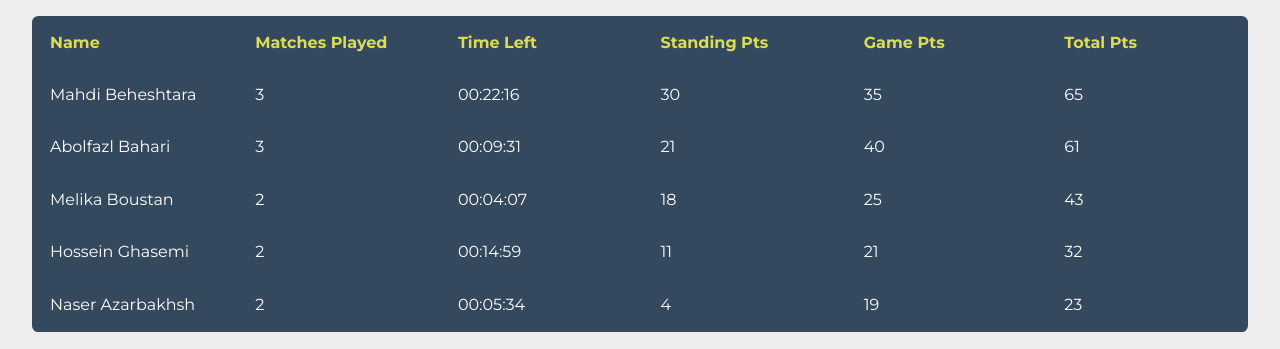
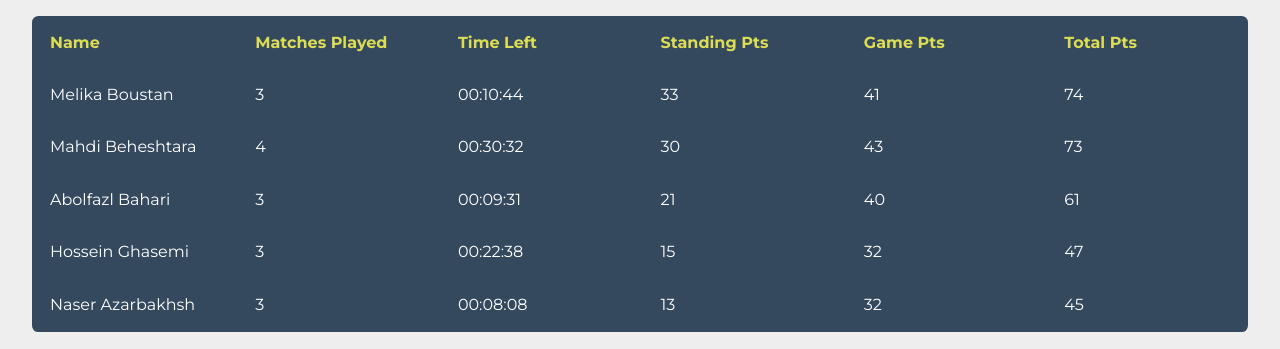
Before and after one commit to sarv-games/sarv-games.github.com, a plain HTML site: page s4.html in a window 1280 px wide. Shown: the part 158-507 px from the top of the page. Drawn offline with nearby package versions, Linux system fonts and the light colour scheme.

Commit message:
Updated the table after fourth match of group A

```diff
--- a/s4.html
+++ b/s4.html
@@ -47,12 +47,20 @@
     <th>Total Pts</th>
   </tr>
   <tr>
+    <td data-th="Name">Melika Boustan</td>
+    <td data-th="Matches Played">3</td>
+    <td data-th="Time Left">00:10:44</td>
+    <td data-th="Standing Pts">33</td>
+    <td data-th="Game Pts">41</td>
+    <td data-th="Total Pts">74</td>
+  </tr>
+  <tr>
     <td data-th="Name">Mahdi Beheshtara</td>
-    <td data-th="Matches Played">3</td>
-    <td data-th="Time Left">00:22:16</td>
+    <td data-th="Matches Played">4</td>
+    <td data-th="Time Left">00:30:32</td>
     <td data-th="Standing Pts">30</td>
-    <td data-th="Game Pts">35</td>
-    <td data-th="Total Pts">65</td>
+    <td data-th="Game Pts">43</td>
+    <td data-th="Total Pts">73</td>
   </tr>
   <tr>
     <td data-th="Name">Abolfazl Bahari</td>
@@ -63,28 +71,20 @@
     <td data-th="Total Pts">61</td>
   </tr>
   <tr>
-    <td data-th="Name">Melika Boustan</td>
-    <td data-th="Matches Played">2</td>
-    <td data-th="Time Left">00:04:07</td>
-    <td data-th="Standing Pts">18</td>
-    <td data-th="Game Pts">25</td>
-    <td data-th="Total Pts">43</td>
-  </tr>
-  <tr>
     <td data-th="Name">Hossein Ghasemi</td>
-    <td data-th="Matches Played">2</td>
-    <td data-th="Time Left">00:14:59</td>
-    <td data-th="Standing Pts">11</td>
-    <td data-th="Game Pts">21</td>
-    <td data-th="Total Pts">32</td>
+    <td data-th="Matches Played">3</td>
+    <td data-th="Time Left">00:22:38</td>
+    <td data-th="Standing Pts">15</td>
+    <td data-th="Game Pts">32</td>
+    <td data-th="Total Pts">47</td>
   </tr>
   <tr>
     <td data-th="Name">Naser Azarbakhsh</td>
-    <td data-th="Matches Played">2</td>
-    <td data-th="Time Left">00:05:34</td>
-    <td data-th="Standing Pts">4</td>
-    <td data-th="Game Pts">19</td>
-    <td data-th="Total Pts">23</td>
+    <td data-th="Matches Played">3</td>
+    <td data-th="Time Left">00:08:08</td>
+    <td data-th="Standing Pts">13</td>
+    <td data-th="Game Pts">32</td>
+    <td data-th="Total Pts">45</td>
   </tr>
 </table>
 
```
